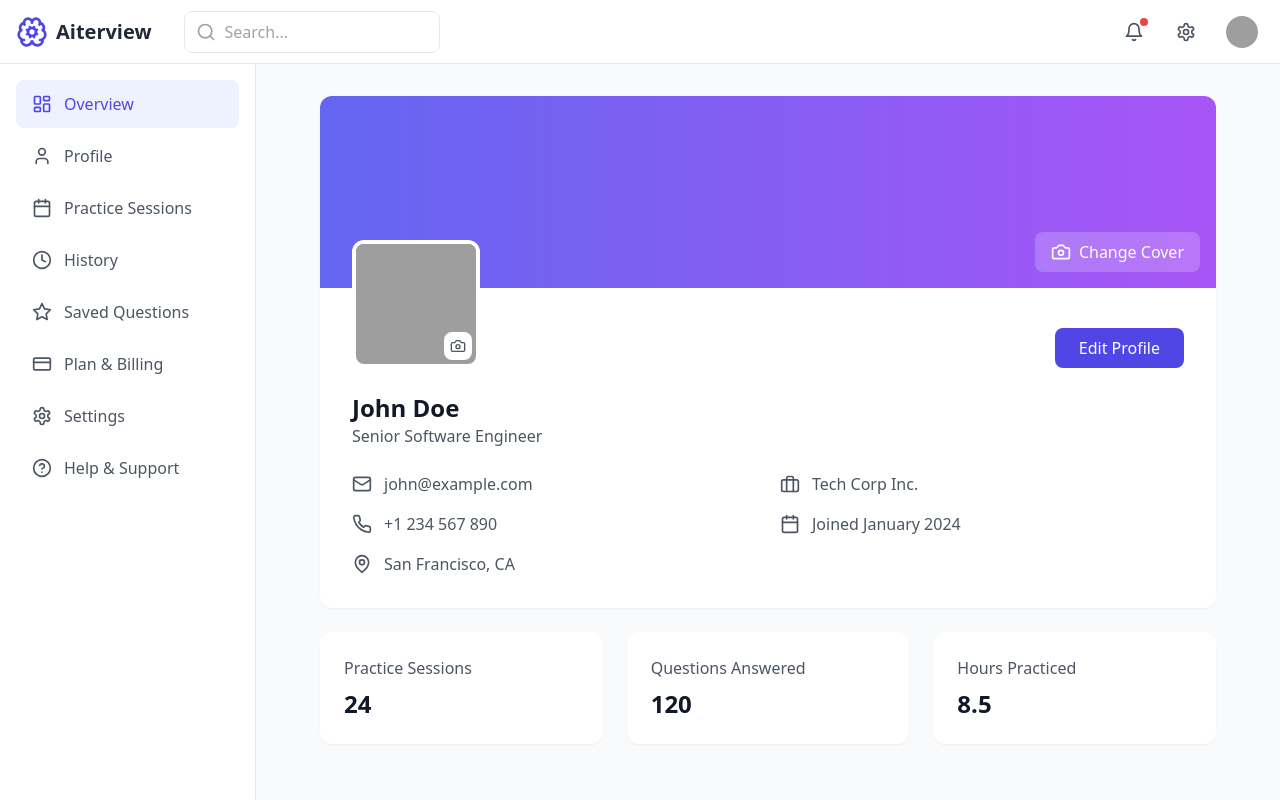
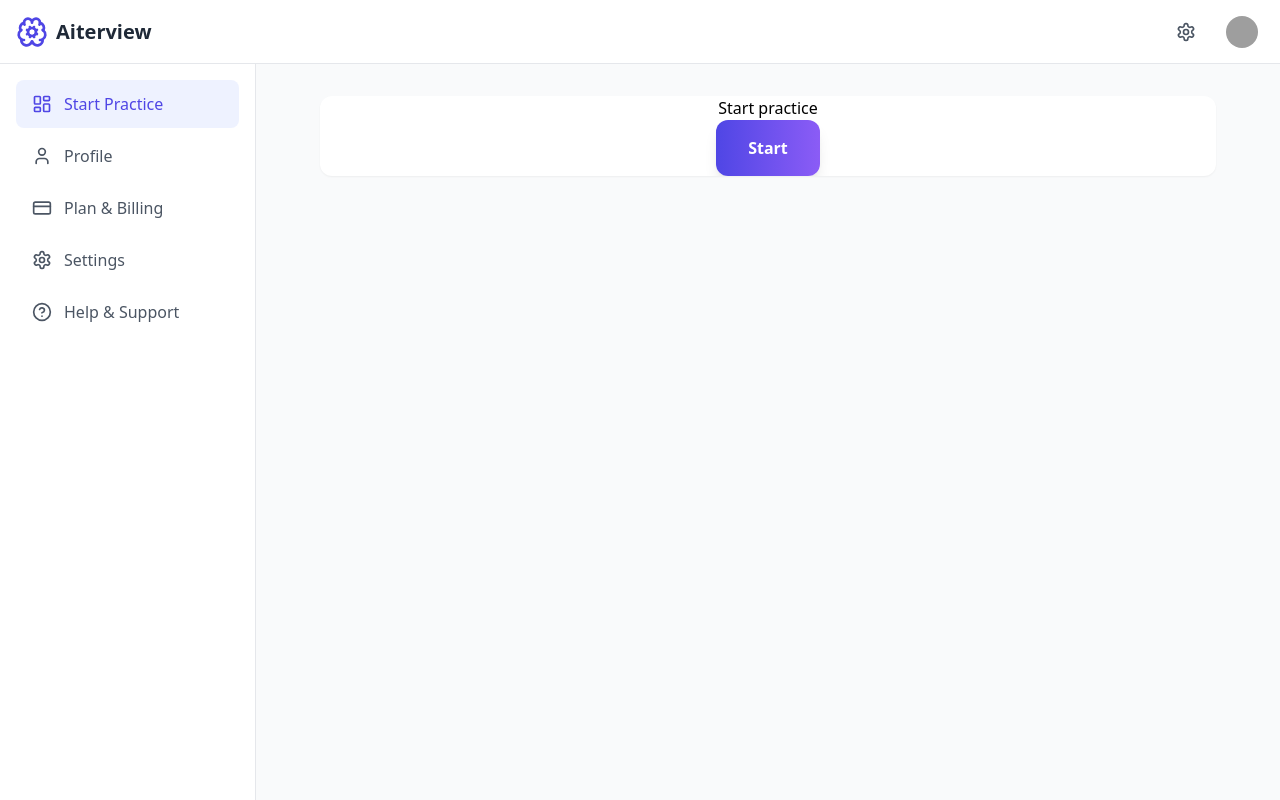
Before and after one commit to Aiterview/web, a React (Vite) app: page /dashboard in a window 1280 px wide. Built offline with nearby package versions, Linux system fonts and the light colour scheme; grey boxes are pictures that could not be loaded.

Commit message:
remove some code

```diff
--- a/src/components/auth/AuthPage.tsx
+++ b/src/components/auth/AuthPage.tsx
@@ -1,4 +1,4 @@
-import React, { useState } from 'react';
+import { useState } from 'react';
 import LoginForm from './LoginForm';
 import RegisterForm from './RegisterForm';
 import { BrainCog } from 'lucide-react';
--- a/src/components/auth/LoginForm.tsx
+++ b/src/components/auth/LoginForm.tsx
@@ -1,5 +1,10 @@
 import React, { useState } from 'react';
-import { Mail, Lock, Github, Linkedin } from 'lucide-react';
+import {
+  Mail,
+  Lock,
+  Github,
+  // Linkedin
+} from 'lucide-react';
 import FormInput from './components/FormInput';
 import SocialButton from './components/SocialButton';
 import AuthDivider from './components/AuthDivider';
@@ -65,9 +70,9 @@ const LoginForm = () => {
 
       <AuthDivider text="Or continue with" />
 
-      <div className="grid grid-cols-2 gap-4">
+      <div className="grid place-items-center"> {/** grid-cols-2 gap-4 */}
         <SocialButton icon={Github} label="GitHub" />
-        <SocialButton icon={Linkedin} label="LinkedIn" />
+        {/* <SocialButton icon={Linkedin} label="LinkedIn" /> */}
       </div>
     </form>
   );
--- a/src/components/auth/RegisterForm.tsx
+++ b/src/components/auth/RegisterForm.tsx
@@ -1,5 +1,11 @@
 import React, { useState } from 'react';
-import { User, Mail, Lock, Github, Linkedin } from 'lucide-react';
+import {
+  User,
+  Mail,
+  Lock,
+  Github,
+  //Linkedin
+} from 'lucide-react';
 import FormInput from './components/FormInput';
 import SocialButton from './components/SocialButton';
 import AuthDivider from './components/AuthDivider';
@@ -84,9 +90,9 @@ const RegisterForm = () => {
 
       <AuthDivider text="Or sign up with" />
 
-      <div className="grid grid-cols-2 gap-4">
+      <div className="grid place-items-center"> {/** grid-cols-2 gap-4 */}
         <SocialButton icon={Github} label="GitHub" />
-        <SocialButton icon={Linkedin} label="LinkedIn" />
+        {/* <SocialButton icon={Linkedin} label="LinkedIn" /> */}
       </div>
     </form>
   );
--- a/src/components/dashboard/DashboardHeader.tsx
+++ b/src/components/dashboard/DashboardHeader.tsx
@@ -1,5 +1,5 @@
 import { Link } from 'react-router-dom';
-import { BrainCog, Bell, Search, Settings } from 'lucide-react';
+import { BrainCog, Settings } from 'lucide-react';
 import UserMenu from './UserMenu';
 
 const DashboardHeader = () => {
@@ -12,21 +12,21 @@ const DashboardHeader = () => {
             <span className="text-xl font-bold text-gray-800">Aiterview</span>
           </Link>
 
-          <div className="relative">
+          {/* <div className="relative">
             <Search className="absolute left-3 top-1/2 -translate-y-1/2 h-5 w-5 text-gray-400" />
             <input
               type="text"
               placeholder="Search..."
               className="pl-10 pr-4 py-2 rounded-lg border border-gray-200 focus:ring-2 focus:ring-indigo-500 focus:border-transparent w-64"
             />
-          </div>
+          </div> */}
         </div>
 
         <div className="flex items-center gap-4">
-          <button className="p-2 rounded-lg hover:bg-gray-100 relative">
+          {/* <button className="p-2 rounded-lg hover:bg-gray-100 relative">
             <Bell className="h-5 w-5 text-gray-600" />
             <span className="absolute top-1 right-1 h-2 w-2 bg-red-500 rounded-full"></span>
-          </button>
+          </button> */}
           <Link to="/dashboard/settings" className="p-2 rounded-lg hover:bg-gray-100">
             <Settings className="h-5 w-5 text-gray-600" />
           </Link>
--- a/src/components/dashboard/DashboardSidebar.tsx
+++ b/src/components/dashboard/DashboardSidebar.tsx
@@ -2,9 +2,9 @@ import { NavLink } from 'react-router-dom';
 import {
   LayoutDashboard,
   User,
-  Calendar,
-  Clock,
-  Star,
+  //Calendar,
+  //Clock,
+  //Star,
   CreditCard,
   Settings,
   HelpCircle
@@ -12,11 +12,11 @@ import {
 
 const DashboardSidebar = () => {
   const navItems = [
-    { icon: LayoutDashboard, label: 'Overview', path: '/dashboard' },
+    { icon: LayoutDashboard, label: 'Start Practice', path: '/dashboard' },
     { icon: User, label: 'Profile', path: '/dashboard/profile' },
-    { icon: Calendar, label: 'Practice Sessions', path: '/dashboard/sessions' },
-    { icon: Clock, label: 'History', path: '/dashboard/history' },
-    { icon: Star, label: 'Saved Questions', path: '/dashboard/saved' },
+    //{ icon: Calendar, label: 'Practice Sessions', path: '/dashboard/sessions' },
+    //{ icon: Clock, label: 'History', path: '/dashboard/history' },
+    //{ icon: Star, label: 'Saved Questions', path: '/dashboard/saved' },
     { icon: CreditCard, label: 'Plan & Billing', path: '/dashboard/billing' },
     { icon: Settings, label: 'Settings', path: '/dashboard/settings' },
     { icon: HelpCircle, label: 'Help & Support', path: '/dashboard/support' },
--- /dev/null
+++ b/src/components/dashboard/StartPracticePage.tsx
@@ -0,0 +1,16 @@
+import { Link } from 'react-router-dom';
+
+const StartPracticePage = () => {
+  return (
+    <div className="max-w-4xl mx-auto">
+      <div className="bg-white rounded-xl shadow-sm overflow-hidden flex flex-col items-center justify-center">
+        <p>Start practice</p>
+        <Link to="/dashboard/practice">
+            <button className='button-primary group'>Start</button>
+        </Link>
+      </div>
+    </div>
+  );
+};
+
+export default StartPracticePage;
--- a/src/components/sections/Footer.tsx
+++ b/src/components/sections/Footer.tsx
@@ -1,4 +1,9 @@
-import { BrainCog, Twitter, Linkedin, Github } from 'lucide-react';
+import {
+  BrainCog,
+  //Twitter,
+  Linkedin,
+  //Github
+} from 'lucide-react';
 
 const Footer = () => {
   return (
@@ -14,9 +19,9 @@ const Footer = () => {
               Practice your interview skills and get better at landing your dream job.
             </p>
             <div className="flex space-x-4">
-              <SocialLink href="#" icon={Twitter} />
+              {/* <SocialLink href="#" icon={Twitter} /> */}
               <SocialLink href="#" icon={Linkedin} />
-              <SocialLink href="#" icon={Github} />
+              {/* <SocialLink href="#" icon={Github} /> */}
             </div>
           </div>
 
@@ -27,7 +32,7 @@ const Footer = () => {
             />
           </div>
 
-          <div>
+          {/* <div>
             <h3 className="font-semibold text-gray-800 mb-4">Resources</h3>
             <FooterLinks
               links={['Blog', 'Help Center', 'Documentation', 'API']}
@@ -39,7 +44,7 @@ const Footer = () => {
             <FooterLinks
               links={['About', 'Careers', 'Contact', 'Press']}
             />
-          </div>
+          </div> */}
         </div>
 
         <div className="border-t border-gray-200 pt-8 flex flex-col md:flex-row justify-between items-center">
--- a/src/routes/AppRoutes.tsx
+++ b/src/routes/AppRoutes.tsx
@@ -3,14 +3,15 @@ import MainLayout from '../layouts/MainLayout';
 import Homepage from '../components/Homepage';
 import AuthPage from '../components/auth/AuthPage';
 import DashboardLayout from '../components/dashboard/DashboardLayout';
-import SessionsPage from '../pages/dashboard/SessionsPage';
-import HistoryPage from '../pages/dashboard/HistoryPage';
-import SavedQuestionsPage from '../pages/dashboard/SavedQuestionsPage';
+// import SessionsPage from '../pages/dashboard/SessionsPage';
+// import HistoryPage from '../pages/dashboard/HistoryPage';
+// import SavedQuestionsPage from '../pages/dashboard/SavedQuestionsPage';
 import PracticePage from '../components/practice/PracticePage';
-import ProtectedRoute from './ProtectedRoute';
+// import ProtectedRoute from './ProtectedRoute';
 import ProfilePage from '../components/dashboard/ProfilePage';
 import SettingsPage from '../components/dashboard/SettingsPage';
 import { useAuth } from '../context/AuthContext';
+import StartPracticePage from '../components/dashboard/StartPracticePage';
 
 const AppRoutes = () => {
   const { isAuthenticated } = useAuth();
@@ -37,12 +38,14 @@ const AppRoutes = () => {
           //</ProtectedRoute>
         }
       >
-        <Route index element={<ProfilePage />} />
+        <Route index element={<StartPracticePage />} />
         <Route path="profile" element={<ProfilePage />} />
         <Route path="settings" element={<SettingsPage />} />
-        <Route path="sessions" element={<SessionsPage />} />
+
+        {/* <Route path="sessions" element={<SessionsPage />} />
         <Route path="history" element={<HistoryPage />} />
-        <Route path="saved" element={<SavedQuestionsPage />} />
+        <Route path="saved" element={<SavedQuestionsPage />} /> */}
+
         <Route path="practice/*" element={<PracticePage />} />
       </Route>
 
```
